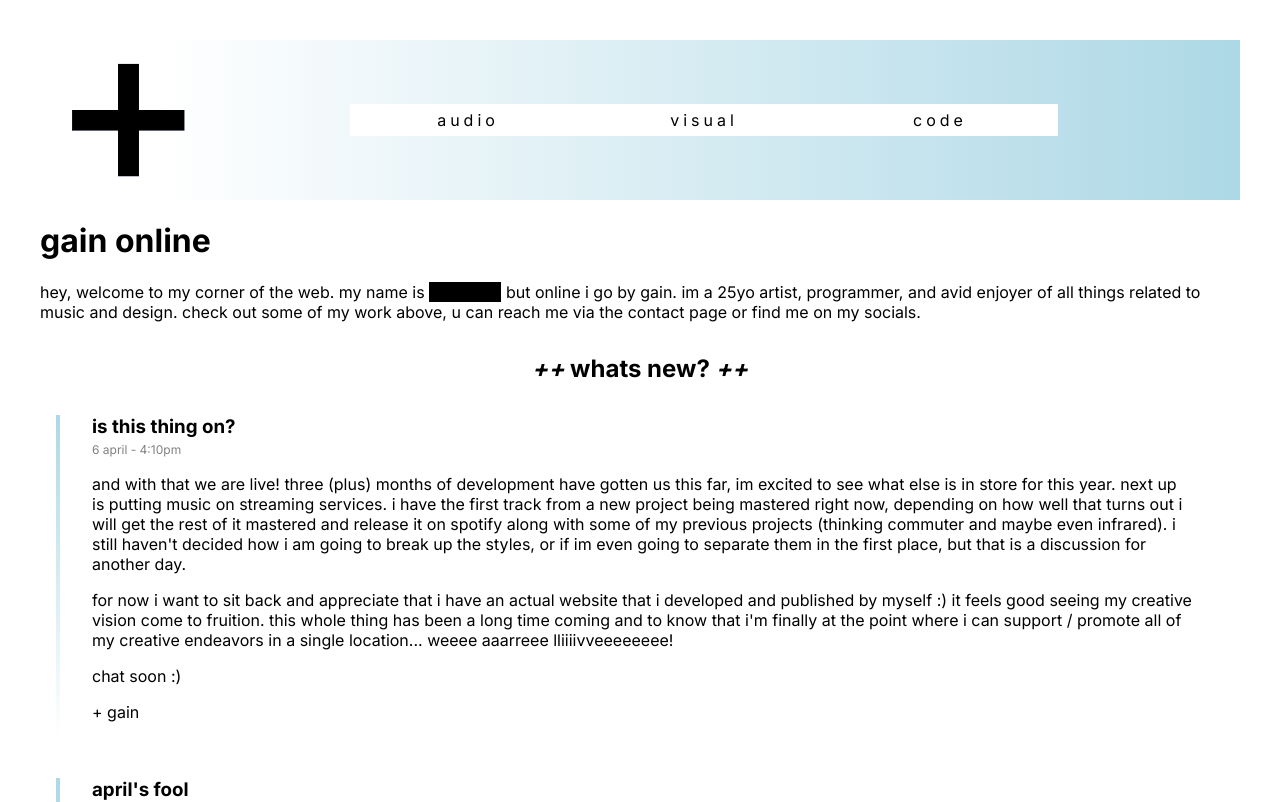
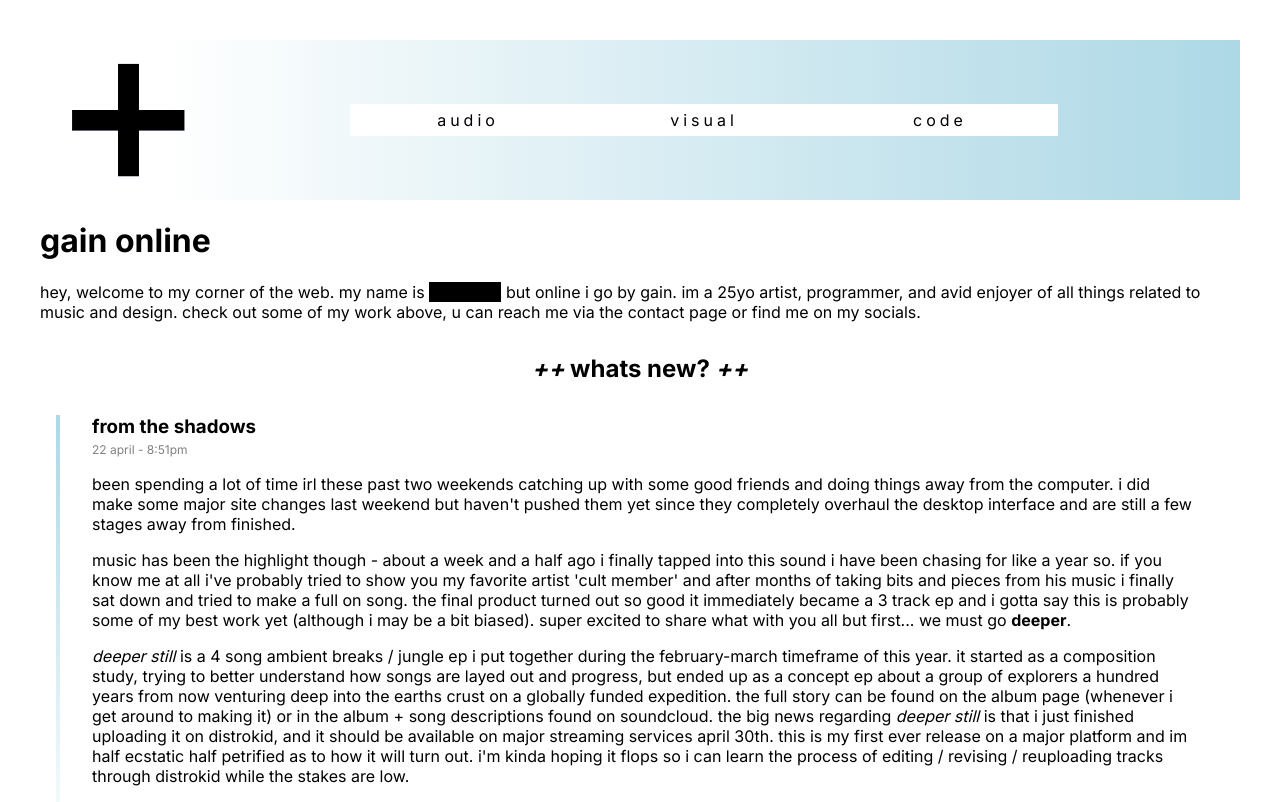
Before and after one commit to hharris56/gain.online, a Next.js app: page /home in a window 1280 px wide. Shown: the top 802 px of the page. Built offline with nearby package versions, Linux system fonts and the light colour scheme.

Commit message:
deeper still release post

```diff
--- a/src/app/home/posts/posts.tsx
+++ b/src/app/home/posts/posts.tsx
@@ -14,6 +14,7 @@ export default function Posts(){
     // TODO: implement filtering based on tags
 
     var posts = [
+        <Apr22 key="4/22" />,
         <Apr6 key="4/6" />,
         <Apr1 key="4/1" />,
         <Mar23pt2 key="3/23-2" />,
@@ -41,6 +42,22 @@ export default function Posts(){
             {expanded ? posts : posts.slice(0, 3)}
             <ExpandButton expanded={expanded} callback={() => setExpanded(!expanded)} />
         </div>
+    )
+}
+
+function Apr22(){
+    return (
+        <BlogPost title="from the shadows" date="22 april - 8:51pm">
+            been spending a lot of time irl these past two weekends catching up with some good friends and doing things away from the computer. i did make some major site changes last weekend but haven't pushed them yet since they completely overhaul the desktop interface and are still a few stages away from finished.
+            <Break/>
+            music has been the highlight though - about a week and a half ago i finally tapped into this sound i have been chasing for like a year so. if you know me at all i've probably tried to show you my favorite artist 'cult member' and after months of taking bits and pieces from his music i finally sat down and tried to make a full on song. the final product turned out so good it immediately became a 3 track ep and i gotta say this is probably some of my best work yet (although i may be a bit biased). super excited to share what with you all but first... we must go <b>deeper</b>.
+            <Break/>
+            <i>deeper still</i> is a 4 song ambient breaks / jungle ep i put together during the february-march timeframe of this year. it started as a composition study, trying to better understand how songs are layed out and progress, but ended up as a concept ep about a group of explorers a hundred years from now venturing deep into the earths crust on a globally funded expedition. the full story can be found on the album page (whenever i get around to making it) or in the album + song descriptions found on soundcloud. the big news regarding <i>deeper still</i> is that i just finished uploading it on distrokid, and it should be available on major streaming services april 30th. this is my first ever release on a major platform and im half ecstatic half petrified as to how it will turn out. i'm kinda hoping it flops so i can learn the process of editing / revising / reuploading tracks through distrokid while the stakes are low.
+            <Break/>
+            anyways, that's all for now. i have a flight to catch this week so keep an eye out for incoming changes. as always, chat soon :)
+            <Break/>
+            + gain
+        </BlogPost>
     )
 }
 
```
